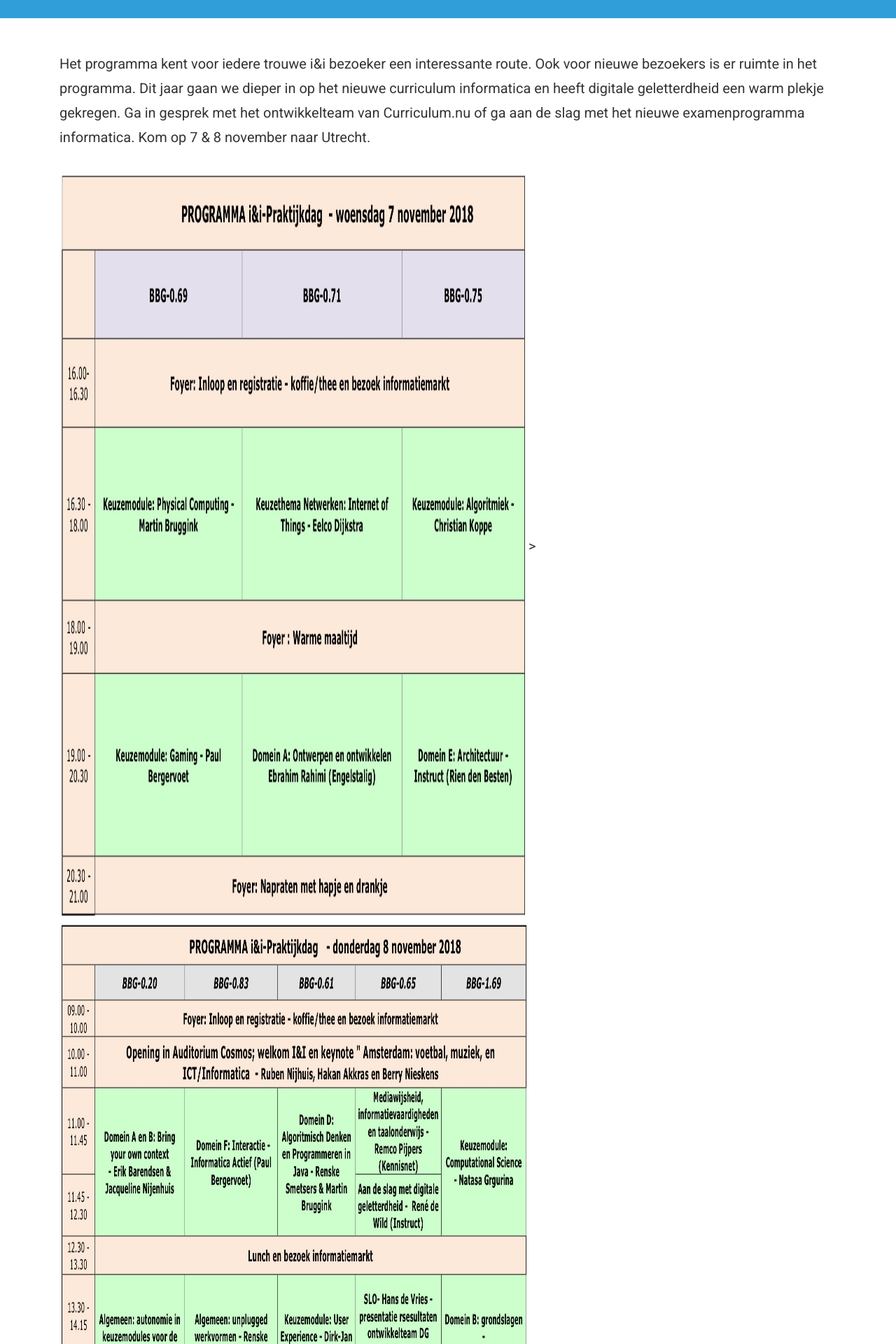
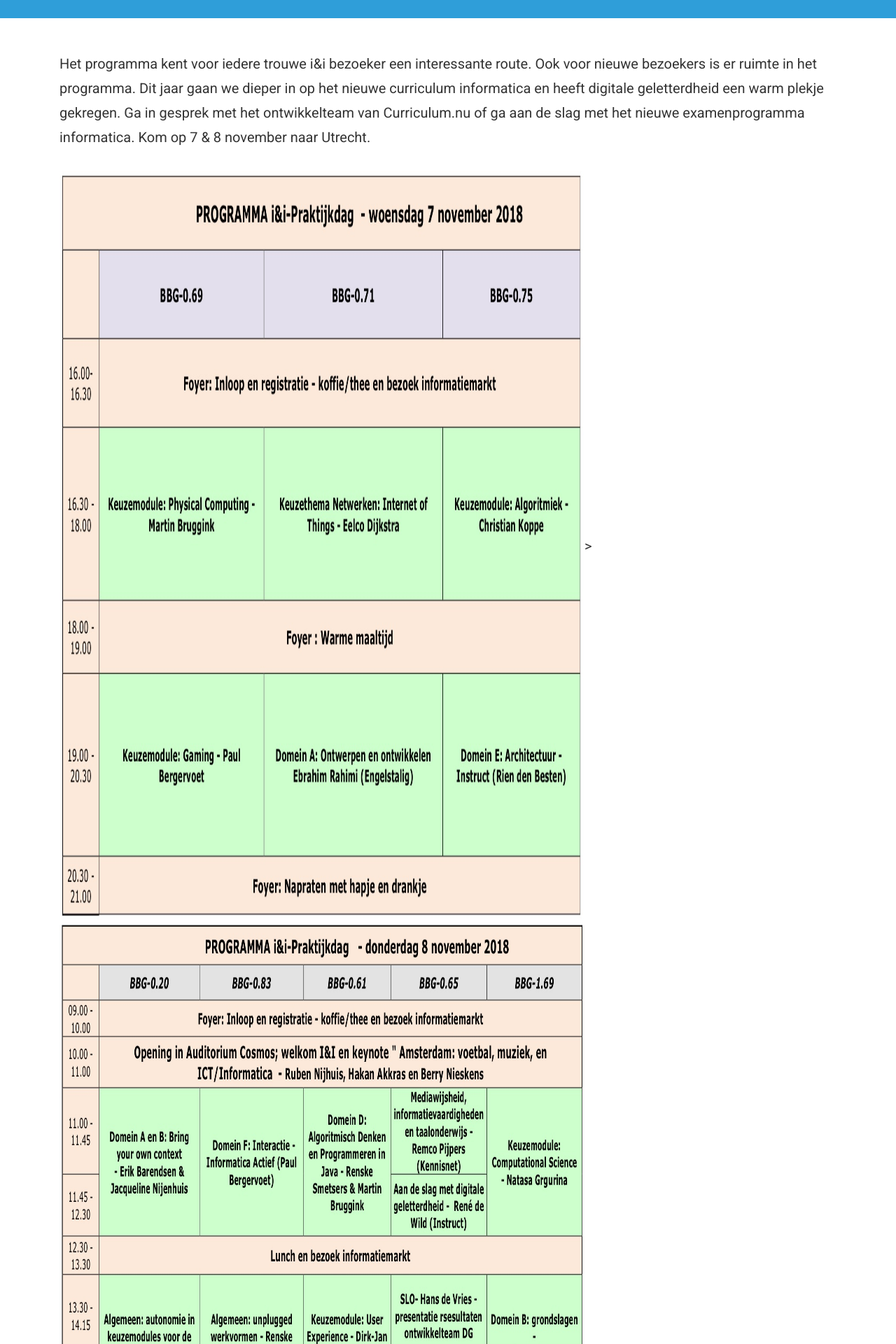
Before and after one commit to ieni/website, a Jekyll site: the page built from _posts/2018-10-08-Praktijkdagen-2018.md, in a window 1280 px wide. Shown: the part 451-2371 px from the top of the page at 70% size. Built offline with Jekyll 4.4.1, drawn with Linux system fonts in a browser that asks for light colours; grey boxes are pictures that could not be loaded.

Commit message:
Update 2018-10-08-Praktijkdagen-2018.md

```diff
--- a/_posts/2018-10-08-Praktijkdagen-2018.md
+++ b/_posts/2018-10-08-Praktijkdagen-2018.md
@@ -10,8 +10,8 @@
 
 
 
- <img src="https://github.com/ieni/website/blob/master/assets/img/content/Programma_ii_7nov.jpg?raw=true" alt="Programma 7 november" height="1076" width="670">>
- <img src="https://github.com/ieni/website/blob/master/assets/img/content/Programma_ii_8nov.jpg?raw=true" alt="Programma 8 november" height="1076" width="670">
+ <img src="https://github.com/ieni/website/blob/master/assets/img/content/Programma_ii_7nov.jpg?raw=true" alt="Programma 7 november" height="1076" width="750">>
+ <img src="https://github.com/ieni/website/blob/master/assets/img/content/Programma_ii_8nov.jpg?raw=true" alt="Programma 8 november" height="1076" width="750">
 
 
 Het laatste decennium is er onvoldoende aandacht besteed aan de digitale vaardigheden van jongeren. Dat was en is Vakvereniging i&i een doorn in het oog.
```
